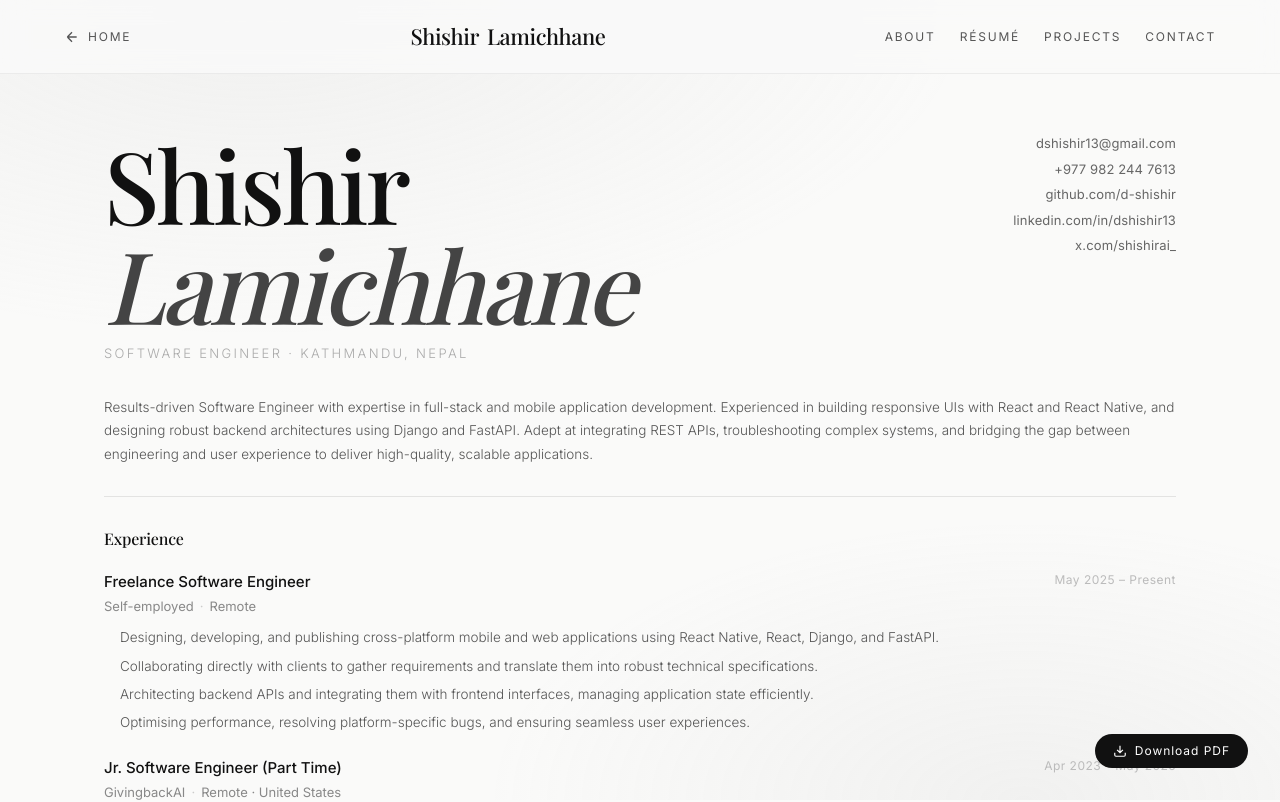
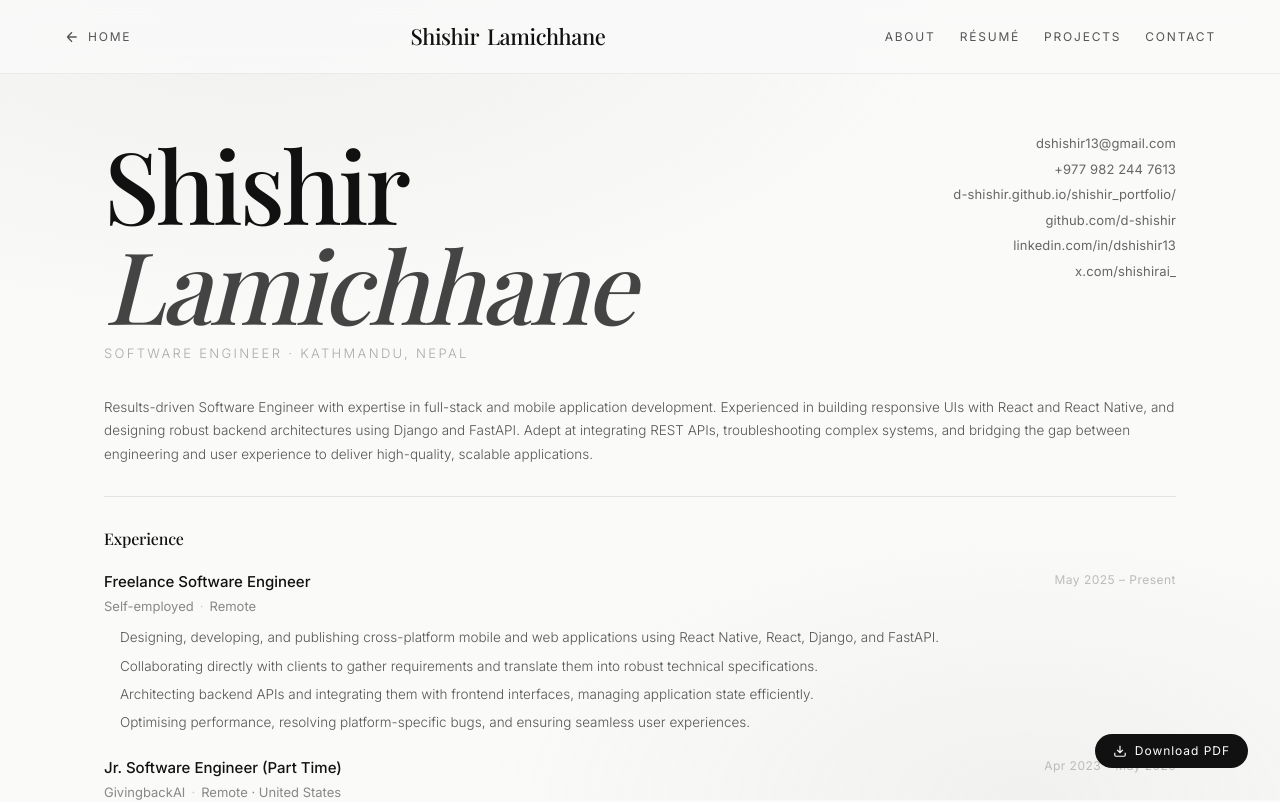
Before and after one commit to d-shishir/shishir_portfolio, a React (Vite) app: page /resume in a window 1280 px wide. Shown: the top 802 px of the page. Built offline with nearby package versions, Linux system fonts and the light colour scheme.

Commit message:
Update portfolio website URL in Resume and README

```diff
--- a/src/pages/ResumePage.tsx
+++ b/src/pages/ResumePage.tsx
@@ -139,6 +139,7 @@ export function ResumePage() {
           <div className="resume-identity-right">
             <a href="mailto:dshishir13@gmail.com" className="resume-contact-item">dshishir13@gmail.com</a>
             <a href="tel:+9779822447613" className="resume-contact-item">+977 982 244 7613</a>
+            <a href="https://d-shishir.github.io/shishir_portfolio/" target="_blank" rel="noreferrer" className="resume-contact-item">d-shishir.github.io/shishir_portfolio/</a>
             <a href="https://github.com/d-shishir" target="_blank" rel="noreferrer" className="resume-contact-item">github.com/d-shishir</a>
             <a href="https://www.linkedin.com/in/dshishir13" target="_blank" rel="noreferrer" className="resume-contact-item">linkedin.com/in/dshishir13</a>
             <a href="https://x.com/shishirai_" target="_blank" rel="noreferrer" className="resume-contact-item">x.com/shishirai_</a>
```
Also changed, not shown: 1 other file (tests, documents, lock files or other folders).
